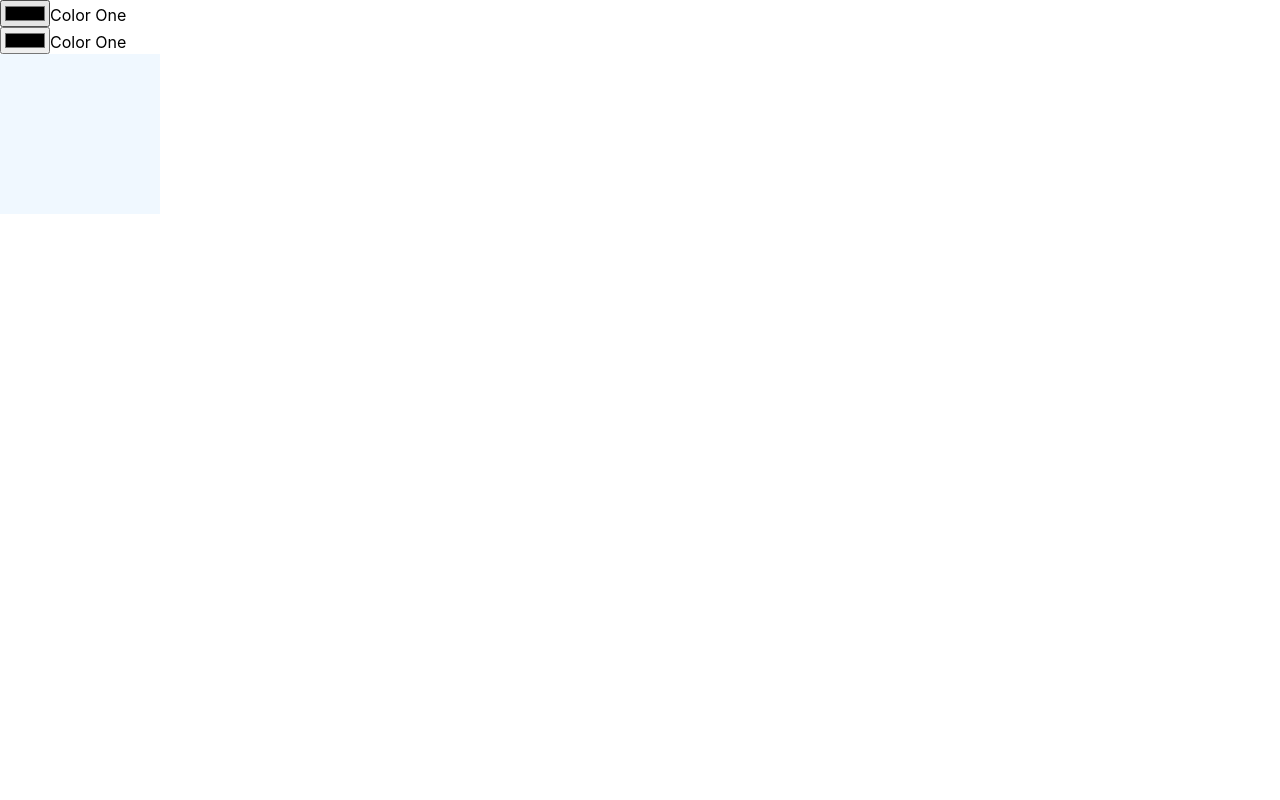
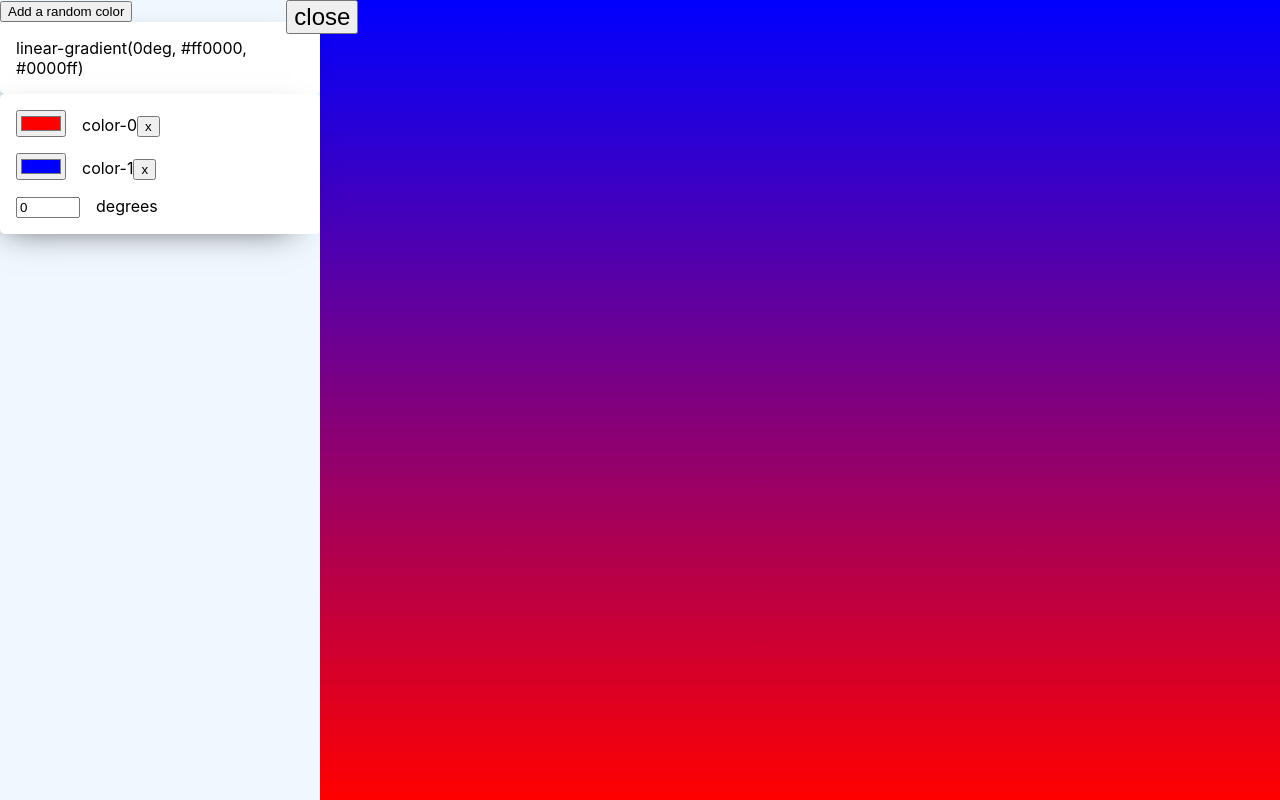
Before and after one commit to bellcd/gradient-generator, a React (Create React App) app: page / in a window 1280 px wide. Built offline with nearby package versions, Linux system fonts and the light colour scheme.

Commit message:
Adds basic gradient generator

```diff
--- a/package.json
+++ b/package.json
@@ -6,6 +6,7 @@
     "@testing-library/jest-dom": "^5.11.4",
     "@testing-library/react": "^11.1.0",
     "@testing-library/user-event": "^12.1.10",
+    "classnames": "^2.3.1",
     "react": "^17.0.2",
     "react-dom": "^17.0.2",
     "react-scripts": "4.0.3",
--- a/src/App.css
+++ b/src/App.css
@@ -1,5 +1,20 @@
-.display-box {
-  width: 10rem;
-  height: 10rem;
-  background-color: aliceblue;
+.gradient {
+  width: 100%;
+  height: 100vh;
 }
+
+.options {
+  display: grid;
+  gap: 1rem;
+}
+
+input {
+  margin-right: 1rem;
+}
+
+.card {
+  background-color: white;
+  padding: 1rem;
+  border-radius: 5px;
+  box-shadow: -11px 10px 33px -17px rgb(0 0 0 / 75%);
+}
--- a/src/App.js
+++ b/src/App.js
@@ -1,36 +1,51 @@
 import './App.css';
 import { useState } from 'react';
+import Flyout from './Flyout';
+import { makeGradientString } from './utils/gradient-utils';
 
 function App() {
-  const [colorOne, setColorOne] = useState('000');
-  const [colorTwo, setColorTwo] = useState('000');
-  const [background, setBackground] = useState('');
-  const [typeOfGradient, setTypeOfGradient] = useState('linear');
-  const [degreeCount, setDegreeCount] = useState(0);
-  const [colors, setColors] = useState([colorOne, colorTwo]);
+  const [colors, setColors] = useState(['#ff0000', '#0000ff']);
+  const [degrees, setDegrees] = useState(0);
 
-
-  const makeBackgroundString = () => {
-    const colorString = colors.reduce((acc, currentValue) => `${acc}, ${currentValue}`);
-    return `${typeOfGradient}-gradient(${degreeCount}deg, ${colorString})`
-  }
+  const gradientString = makeGradientString(colors, degrees);
 
   return (
     <>
-      <div>
-        <input type="color" id="color-one" name="color-one" value={colorOne} onInput={(e) => {
-          debugger;
-          setColorOne()
-        }} />
-        <label htmlFor="color-one">Color One</label>
+      <div
+        className="gradient"
+        style={{ background: gradientString }}
+      >
       </div>
-      <div>
-        <input type="color" id="color-two" name="color-two" value={colorTwo} onInput={setColorTwo}/>
-        <label htmlFor="color-two">Color One</label>
-      </div>
-      <div className="display-box" style={{ background: makeBackgroundString() }}/>
+      <Flyout
+        degrees={degrees}
+        colors={colors}
+        setColors={setColors}
+        setDegrees={setDegrees}
+      />
     </>
   );
 }
 
 export default App;
+
+// TODOs:
+  // bugs
+    // min 2 colors
+  // layout of options grid
+  // convert CSS to SCSS
+  // generate a random gradient
+  // change the color mode
+    // hexademical
+    // rgb
+    // hsl
+  // change the gradient mode
+    // linear
+    // radial
+    // conic
+  // add color stops
+    // repeating-linear-gradient
+    // repeating-radial-gradient
+  // polishing
+    // fonts
+    // icons
+  // testing
--- /dev/null
+++ b/src/Flyout.css
@@ -0,0 +1,31 @@
+.flyout {
+  background-color: aliceblue;
+  position: absolute;
+  top: 0;
+  left: 0;
+  transition: all 0.3s ease-out;
+  width: 20rem;
+  height: 100vh;
+}
+
+.flyout__open {
+  left: 0;
+}
+
+.flyout__closed {
+  left: -20rem;
+}
+
+.flyout__control-button {
+  position: absolute;
+  font-size: 1.5rem;
+  transition: all 0.3s ease-out;
+}
+
+.flyout__control-button--open {
+  right: -2.4rem;
+}
+
+.flyout__control-button--closed {
+  right: -4.3rem;
+}
--- /dev/null
+++ b/src/Flyout.js
@@ -0,0 +1,87 @@
+import { useState } from 'react';
+import classnames from 'classnames';
+import './Flyout.css';
+import {
+  randomColorGenerator,
+  makeGradientString
+} from './utils/gradient-utils';
+import classNames from 'classnames';
+
+const Flyout = ({
+  colors,
+  setColors,
+  degrees,
+  setDegrees
+}) => {
+  const [isFlyoutOpen, setIsFlyoutOpen] = useState(true);
+
+  const inputChangeHandler = i => event => {
+    setColors(
+      colors.map((color, index) => index === i ? event.target.value : color)
+    );
+  }
+
+  const deleteColor = i => () => {
+    setColors(colors.filter((color, index) => index !== i))
+  };
+
+  const gradientString = makeGradientString(colors, degrees);
+
+  const onFlyoutButtonClick = () => setIsFlyoutOpen(!isFlyoutOpen);
+
+  return (
+    <div className={classnames('flyout', {
+      'flyout__open': isFlyoutOpen,
+      'flyout__closed': !isFlyoutOpen
+    })}>
+      <button
+        className={classNames('flyout__control-button', {
+          'flyout__control-button--open': isFlyoutOpen,
+          'flyout__control-button--closed': !isFlyoutOpen,
+        })}
+        onClick={onFlyoutButtonClick}
+      >
+        {isFlyoutOpen ? 'close' : 'open'}
+      </button>
+      <div>
+        <button
+          onClick={() => {
+            setColors([...colors, randomColorGenerator()])
+          }}
+        >
+          Add a random color
+        </button>
+        <div className="card">{gradientString}</div>
+        <div className="options card">
+          {colors.map((color, i) => (
+            <div>
+              <input
+                type="color"
+                name={`color-${i}`}
+                value={`${color}`}
+                onInput={inputChangeHandler(i)}
+              />
+              <label htmlFor={`color-${i}`}>{`color-${i}`}</label>
+              <button
+                onClick={deleteColor(i)}
+              >x</button>
+            </div>
+          ))}
+          <div>
+            <input
+              type="number"
+              name="degrees"
+              value={degrees}
+              onChange={event => { setDegrees(event.target.value)}}
+              min={0}
+              max={360}
+            />
+            <label htmlFor="degrees">degrees</label>
+          </div>
+        </div>
+      </div>
+    </div>
+  );
+};
+
+export default Flyout;
--- /dev/null
+++ b/src/utils/gradient-utils.js
@@ -0,0 +1,19 @@
+export const makeGradientString = (colors, degrees) => {
+  const colorString = colors.reduce((acc, currentValue) => {
+    return `${acc}, ${currentValue}`
+  });
+  return `linear-gradient(${degrees}deg, ${colorString})`;
+};
+
+export const randomColorGenerator = () => {
+  const array = [];
+  const letters = ['a', 'b', 'c', 'd', 'e', 'f'];
+  let alphanumeric;
+  for (let i = 0; i < 6; i++) {
+    alphanumeric = Math.random() <= 0.5 ?
+      Math.floor(Math.random() * 10) :
+      letters[Math.floor(Math.random() * 6)]
+    array.push(alphanumeric);
+  }
+  return array.reduce((acc, current) => `${acc}${current}`, '#');
+}
```
Also changed, not shown: 2 other files (tests, documents, lock files or other folders).
